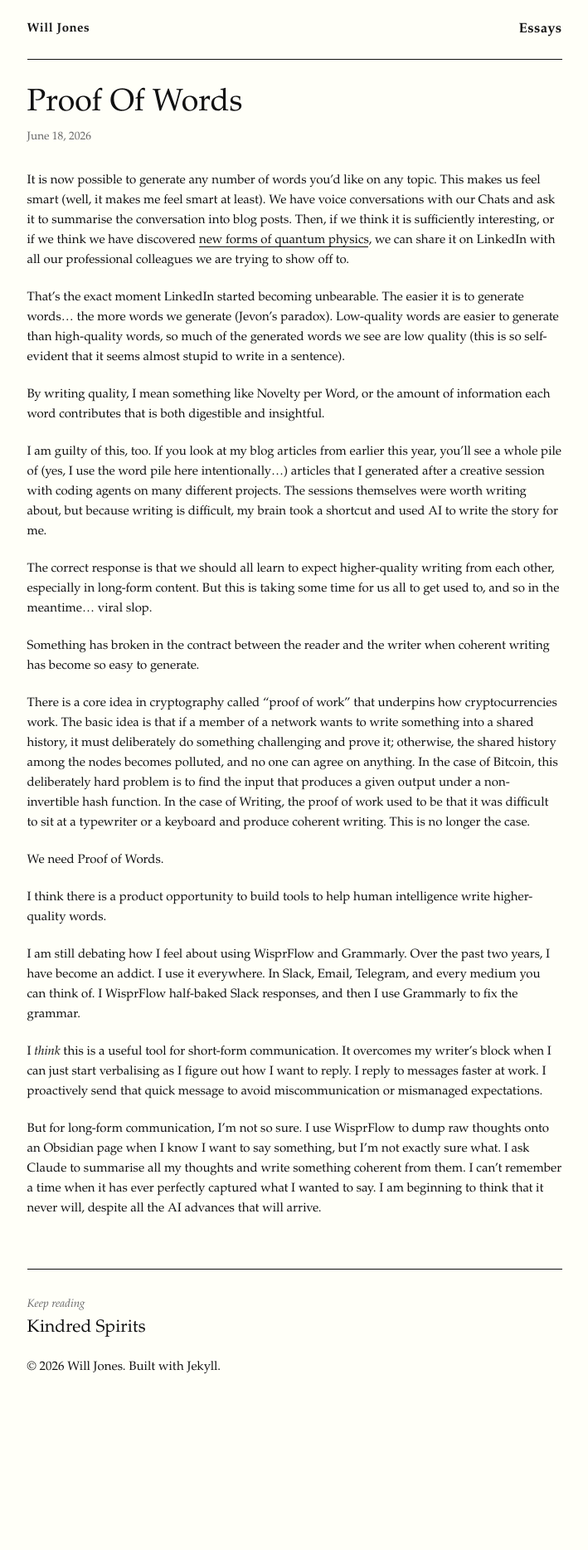
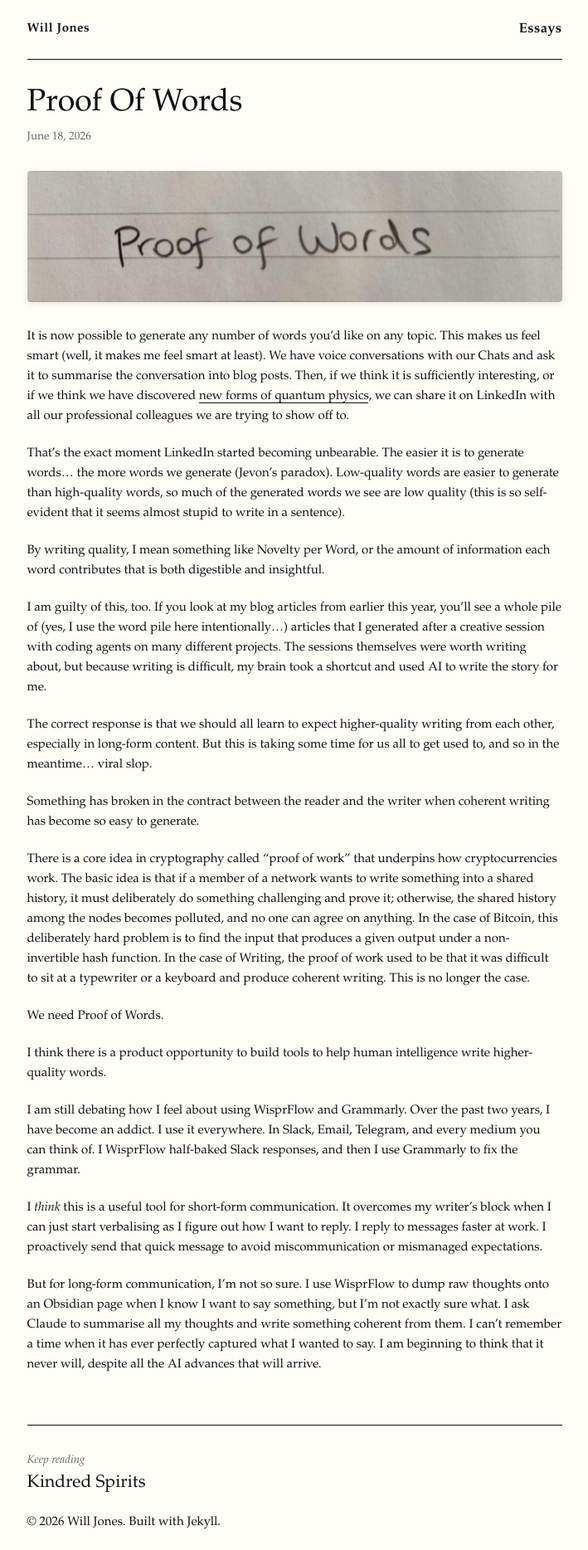
Before and after one commit to willgdjones/willgdjones.github.io, a Jekyll site: the page built from _essays/proof-of-words-2026.md, in a window 1280 px wide. Shown: the whole page at 83% size, without its empty margins (285-994 px from the left). Built offline with Jekyll 4.4.1, drawn with Linux system fonts in a browser that asks for light colours; before the commit the page ends 1681 px from its top, so only the background shows below that.

Commit message:
Add Proof Of Words image

```diff
--- a/_essays/proof-of-words-2026.md
+++ b/_essays/proof-of-words-2026.md
@@ -4,6 +4,8 @@ title: "Proof Of Words"
 date: 2026-06-18
 description: "Coherent writing has become easy to generate, so the contract between reader and writer needs a new proof of work."
 ---
+
+![Handwritten Proof of Words title](/assets/images/proof-of-words.jpg)
 
 It is now possible to generate any number of words you'd like on any topic. This makes us feel smart (well, it makes me feel smart at least). We have voice conversations with our Chats and ask it to summarise the conversation into blog posts. Then, if we think it is sufficiently interesting, or if we think we have discovered [new forms of quantum physics](https://www.instagram.com/reel/DMP-5tzhDqP/), we can share it on LinkedIn with all our professional colleagues we are trying to show off to.
 
```
Also changed, not shown: assets/images/proof-of-words.jpg (added).
